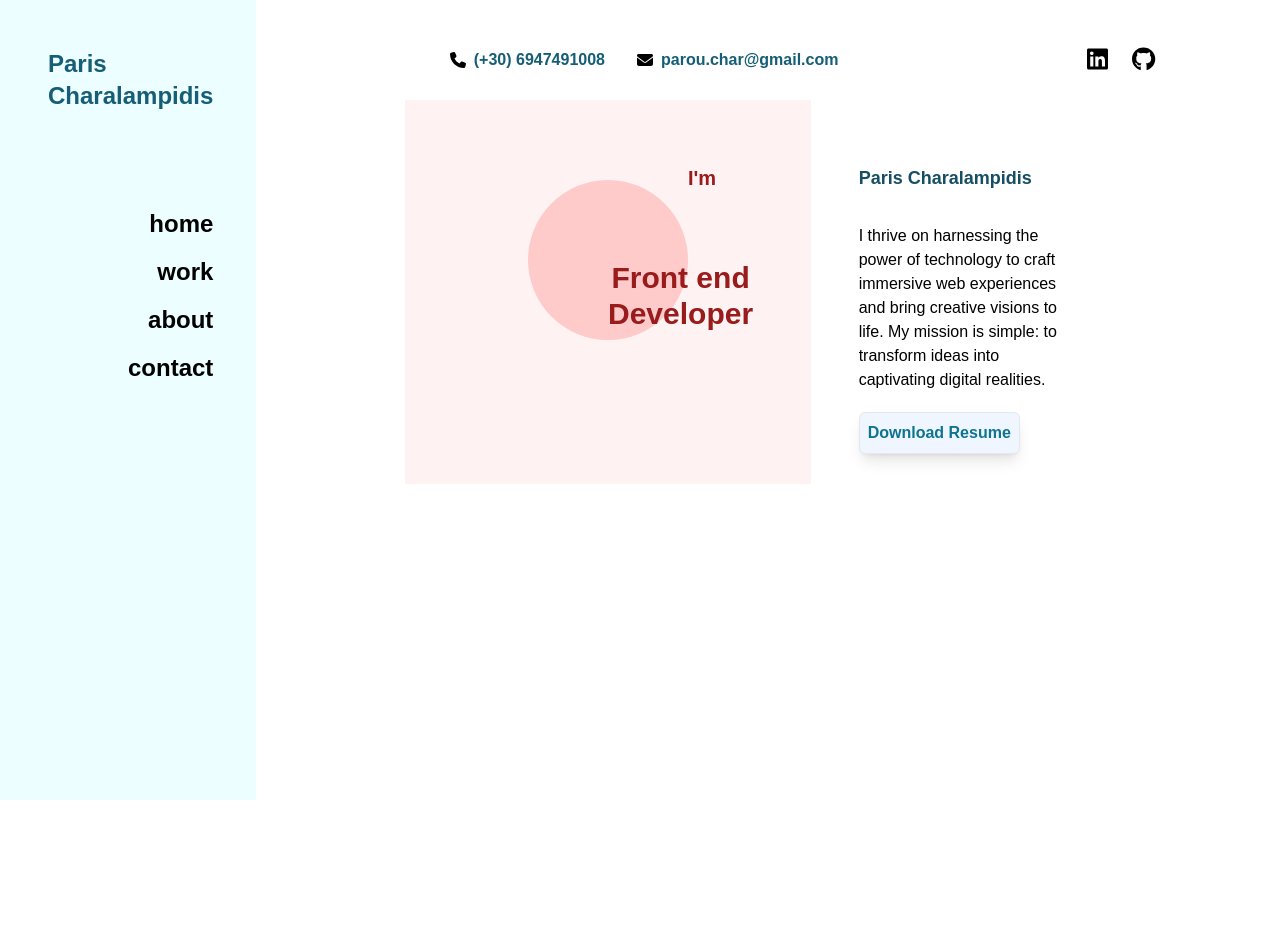
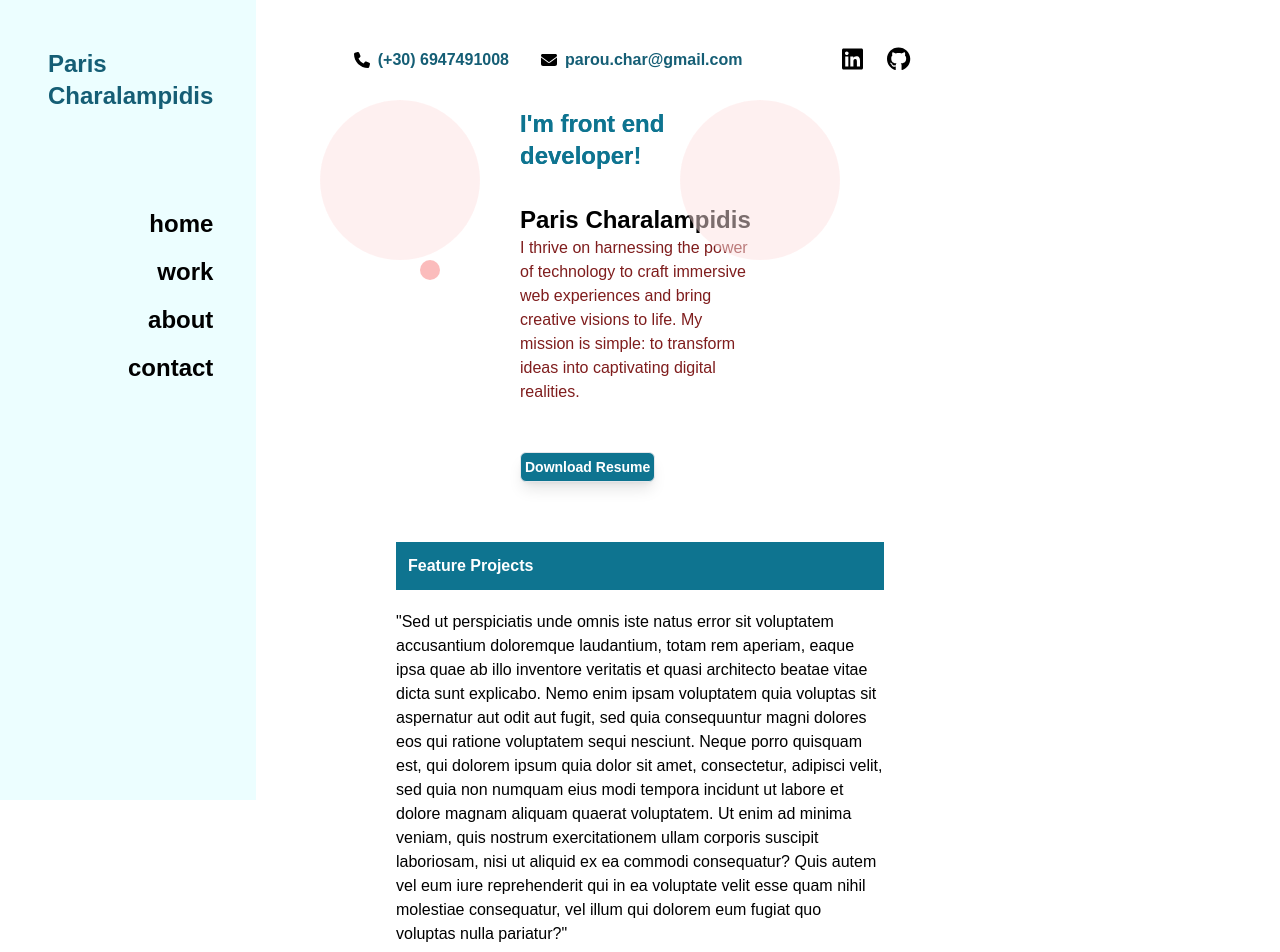
Before and after one commit to parischaralampidis3/portfolio_test, a React (Create React App) app: page / in a window 1280 px wide. Shown: the top 952 px of the page. Before the commit the page ends 800 px from the top, so only its background shows below. Built offline with nearby package versions, Linux system fonts and the light colour scheme.

Commit message:
finish profile component and fixing bugs

```diff
--- a/src/App.css
+++ b/src/App.css
@@ -1,6 +1,11 @@
+.App {
+height:100%;
+box-sizing:border-box;
 
+}
 body,html{
   font-family: Arial, Helvetica, sans-serif;
+  height:100%;
 }
 
 .App-logo {
--- a/src/App.js
+++ b/src/App.js
@@ -2,19 +2,17 @@ import "./App.css";
 import Sidebar from "./Components/Layouts/Sidebar";
 import TopBar from "./Components/Layouts/TopBar";
 import Routing from "./Components/Routing";
+
 function App() {
   return (
-
-
-    <div className="App flex flex-column">
-    <Sidebar/>
-      <div className="w-full">
-      <TopBar/>
-        <Routing/>
+      <div className="flex flex-column h-screen">
+      <div className="flex flex-grow">
+        <Sidebar />
+        <div className="w-full">
+          <TopBar />
+          <Routing />
         </div>
-
-
-
+      </div>
     </div>
 
 
--- a/src/Components/Layouts/Sidebar.js
+++ b/src/Components/Layouts/Sidebar.js
@@ -1,13 +1,13 @@
 import React from "react";
 import Navigation from "./Navigation";
 
-function Sidebar(){
-    return (
-        <div className="h-full">
-            <Navigation/>
-        </div>
+function Sidebar() {
+  return (
+    <div className="fixed left-0 top-0 h-full">
 
+      <Navigation />
+    </div>
+  );
+}
 
-    )
-}
 export default Sidebar;
--- a/src/Components/Layouts/TopBar.js
+++ b/src/Components/Layouts/TopBar.js
@@ -5,7 +5,7 @@ import { faLinkedin, faGithub } from "@fortawesome/free-brands-svg-icons";
 
 function TopBar() {
   return (
-    <div className="w-full mt-10 h-10">
+    <div className="w-2/4 mx-auto mt-10 h-10">
       <div className="flex flex-row items-center justify-around">
         <div className="flex flex-row justify-start items-center  p-2 font-semibold">
           <div className="flex flex-row items-center">
--- /dev/null
+++ b/src/Components/Partials/Gallery.js
@@ -0,0 +1,27 @@
+import React from "react";
+
+function Gallery() {
+  return (
+    <div className=" mt-12 p-3 mx-auto  w-2/5">
+      <div className="container h-3/4 bg-cyan-700 ">
+        <h1 className="font-semibold text-white p-3">Feature Projects</h1>
+      </div>
+      <p className="mt-5 mx-auto">
+        "Sed ut perspiciatis unde omnis iste natus error sit voluptatem
+        accusantium doloremque laudantium, totam rem aperiam, eaque ipsa quae ab
+        illo inventore veritatis et quasi architecto beatae vitae dicta sunt
+        explicabo. Nemo enim ipsam voluptatem quia voluptas sit aspernatur aut
+        odit aut fugit, sed quia consequuntur magni dolores eos qui ratione
+        voluptatem sequi nesciunt. Neque porro quisquam est, qui dolorem ipsum
+        quia dolor sit amet, consectetur, adipisci velit, sed quia non numquam
+        eius modi tempora incidunt ut labore et dolore magnam aliquam quaerat
+        voluptatem. Ut enim ad minima veniam, quis nostrum exercitationem ullam
+        corporis suscipit laboriosam, nisi ut aliquid ex ea commodi consequatur?
+        Quis autem vel eum iure reprehenderit qui in ea voluptate velit esse
+        quam nihil molestiae consequatur, vel illum qui dolorem eum fugiat quo
+        voluptas nulla pariatur?"
+      </p>
+    </div>
+  );
+}
+export default Gallery;
--- a/src/Components/Partials/Profile.js
+++ b/src/Components/Partials/Profile.js
@@ -1,28 +1,58 @@
 import React from "react";
 import "../../Profile.css";
-function Profile(){
-    return(
+function Profile() {
+  return (
+    <div className=" container w-60  mx-auto">
 
-           <div className="flex flex-column mx-auto h-96">
-        <div className="w-3/5  bg-red-50 ">
-            <div className="relative w-40 h-40 mt-20 mx-auto rounded-full bg-red-200">
-                <div className="absolute top-1/2 left-1/2  -translate-y-1/2 text-center">
-                    <h1 className="animate-fade-in-right absolute -top-24 transform  left-20 translate-y-1/5 font-bold text-red-800 text-xl w-full text-cyan-900" >I'm</h1>
-                    <h3 className="animate-fade-in-right absolute animate-text top-0 -left-1/3 transform -translate-x-1/5 -translate-y-1/2 font-bold text-red-800 text-3xl">Front end Developer</h3>
-                </div>
-            </div>
-        </div>
-        <div className="w-3/5 bg-white">
-            <h1 className=" text-cyan-900 font-bold text-lg mx-12 mt-16">Paris Charalampidis</h1>
-            <p className=" mx-12 mt-8 w-2/4 text-left text-md">I thrive on harnessing the power of technology to craft
-                 immersive web experiences and bring creative visions to life.
-                My mission is simple: to transform ideas into captivating digital realities.
-            </p>
-            <div className="">
-               <button className="border bg-blue-50 shadow-lg rounded-md p-2 text-cyan-700 borded-full mx-12 text-base font-semibold mt-5">Download Resume</button>
-            </div>
-        </div>
+
+    <div className="flex  justify-around">
+
+
+
+                    <div className="relative">
+
+
+                        <div class="big-blink absolute w-20 h-20 rounded-full  bg-red-100 top-0 right-10 w-40 h-40"></div>
+
+                          <div class="blink absolute w-5 h-5 rounded-full  bg-red-400 top-40 right-20 w-40 h-40"></div>
+                        <div className="absolute animate-fade-in-right left  mt-2 ">
+                            <h3 className="text-2xl w-40  text-cyan-700 font-bold">I'm front end developer</h3>
+                        </div>
+                           <div className="big-blink absolute w-4 h-4 rounded-full  bg-red-100 top-50 left-40 right-10 w-40 h-40"></div>
+
+
+                        <div className="absolute animate-fade-in-right left  mt-2 ">
+                            <h3 className="text-2xl w-40  text-cyan-700 font-bold">I'm front end developer!</h3>
+                        </div>
+                    </div>
+
+
+
+
+
+
+
+
+                    <div className="flex flex-column items-center justify-center">
+                        <div className="mx-0 mt-6 ">
+
+                            <h1 className=" text-2xl mt-20 font-semibold text-black  ">Paris Charalampidis</h1>
+                            <p className=" text-red-900 mb-12 text-base">
+                                I thrive on harnessing the power of technology to craft immersive
+                                web experiences and bring creative visions to life. My mission is
+                                simple: to transform ideas into captivating digital realities.
+                            </p>
+                            <button className="border bg-cyan-700 shadow-lg rounded-md p-1 text-white borded-full text-sm font-semibold mt-0">
+                                Download Resume
+                            </button>
+
+                        </div>
+                    </div>
     </div>
-    )
+
+
+
+    </div>
+  );
 }
 export default Profile;
--- a/src/Components/Routing.js
+++ b/src/Components/Routing.js
@@ -7,7 +7,7 @@ import About from "./Views/About";
 
 function Routing (){
     return(
-        <div className=" mx-16 h-1/2 w-5/5">
+        <div className=" flex ">
 
            <Router>
             <Routes>
--- a/src/Components/Views/Home.js
+++ b/src/Components/Views/Home.js
@@ -1,10 +1,13 @@
 import React from "react";
 import Profile from "../Partials/Profile";
+import Gallery from "../Partials/Gallery";
 function Home (){
     return(
     <div className="mt-5">
         <Profile/>
+        <Gallery/>
     </div>
+
     )
 }
 export default Home;
--- a/src/Profile.css
+++ b/src/Profile.css
@@ -24,10 +24,74 @@
 
 .animate-fade-in-right{
 animation-name: fade-in-right;
-animation-duration: 2.5s;
-animation-timing-function: ease-out;
+animation-duration: 1s;
+animation-timing-function: ease-in;
 animation-delay:0;
 animation-iteration-count:1;
 animation-direction:normal;
 animation-fill-mode:forwards;
 }
+
+
+@keyframes blink{
+    0% { opacity: 0; }
+    50% { opacity: 0.5; }
+    100% { opacity: 0; }
+}
+
+.blink{
+    animation-name: blink;
+    animation-duration: 1s;
+    animation-timing-function: ease-in;
+    animation-delay:0;
+    animation-iteration-count:infinite;
+    animation-direction:normal;
+    animation-fill-mode:forwards;
+    }
+
+
+
+    @keyframes big-blink{
+    0% { opacity: 0;
+    color:tomato}
+    50% { opacity:1;
+    color:brown }
+    70%{
+        opacity:0.5;
+        color:tomato;
+    }
+
+    100% { opacity: 0; color:pink; }
+}
+
+.big-blink{
+    animation-name:big-blink;
+    animation-duration: 2s;
+    animation-timing-function: ease-in;
+    animation-delay:0;
+    animation-iteration-count:infinite;
+    animation-direction:normal;
+    animation-fill-mode:forwards;
+    }
+
+
+
+    @keyframes delay-blink{
+    0% { opacity: 0;
+    color:blue}
+    50% { opacity:1;
+    color:lightblue }
+    70%{
+        opacity:0.5;
+        color:cyan;
+    }
+
+    100% { opacity: 0; color:blue; }
+}
+
+  .delay-blink{
+  animation-name:delay-blink;
+  animation-duration: 2s;
+  animation-iteration-count: infinite;
+  animation-delay: 2s;
+}
```
